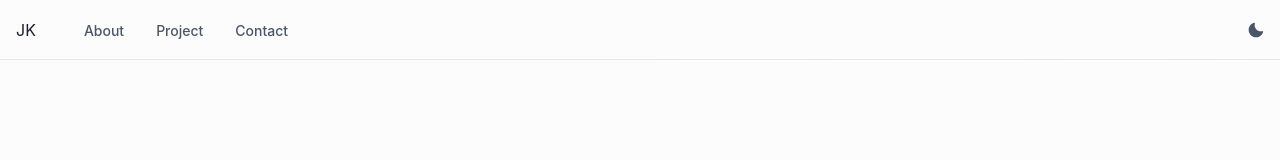
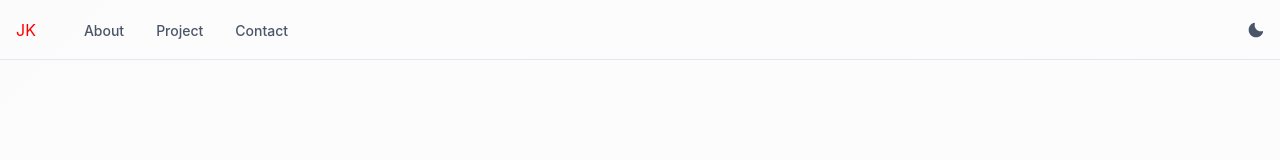
Before and after one commit to Jakrapat-M/PortfolioWeb, a React (Vite) app: page / in a window 1280 px wide. Shown: the top 160 px of the page. Built offline with nearby package versions, Linux system fonts and the light colour scheme.

Commit message:
Update navbar.tsx

```diff
--- a/src/components/navbar.tsx
+++ b/src/components/navbar.tsx
@@ -57,7 +57,7 @@ export default function WithSubnavigation() {
   return (
     <Box as="nav" zIndex={100} position="fixed" width={"100%"}>
       <Flex
-        bg="transparent"
+        bg=""
         color={useColorModeValue("gray.600", "white")}
         minH={"60px"}
         py={{ base: 2 }}
@@ -85,7 +85,7 @@ export default function WithSubnavigation() {
           <Text
             textAlign={useBreakpointValue({ base: "center", md: "left" })}
             fontFamily={"heading"}
-            color={useColorModeValue("gray.800", "white")}
+            color={useColorModeValue("red", "red")}
           >
             JK
           </Text>
@@ -145,7 +145,7 @@ const DesktopNav = () => {
               <PopoverContent
                 border={0}
                 boxShadow={"xl"}
-                bg={popoverContentBgColor}
+                bg={"gray.900"}
                 p={4}
                 rounded={"xl"}
                 minW={"sm"}
@@ -173,13 +173,13 @@ const DesktopSubNav = ({ label, href, subLabel }: NavItem) => {
       display={"block"}
       p={2}
       rounded={"md"}
-      _hover={{ bg: useColorModeValue("pink.50", "gray.900") }}
+      _hover={{ bg: useColorModeValue("cyan.50", "gray.900") }}
     >
       <Stack direction={"row"} align={"center"}>
         <Box>
           <Text
             transition={"all .3s ease"}
-            _groupHover={{ color: "pink.400" }}
+            _groupHover={{ color: "cyan.400" }}
             fontWeight={500}
           >
             {label}
@@ -195,7 +195,7 @@ const DesktopSubNav = ({ label, href, subLabel }: NavItem) => {
           align={"center"}
           flex={1}
         >
-          <Icon color={"pink.400"} w={5} h={5} as={ChevronRightIcon} />
+          <Icon color={"cyan.400"} w={5} h={5} as={ChevronRightIcon} />
         </Flex>
       </Stack>
     </Box>
```
